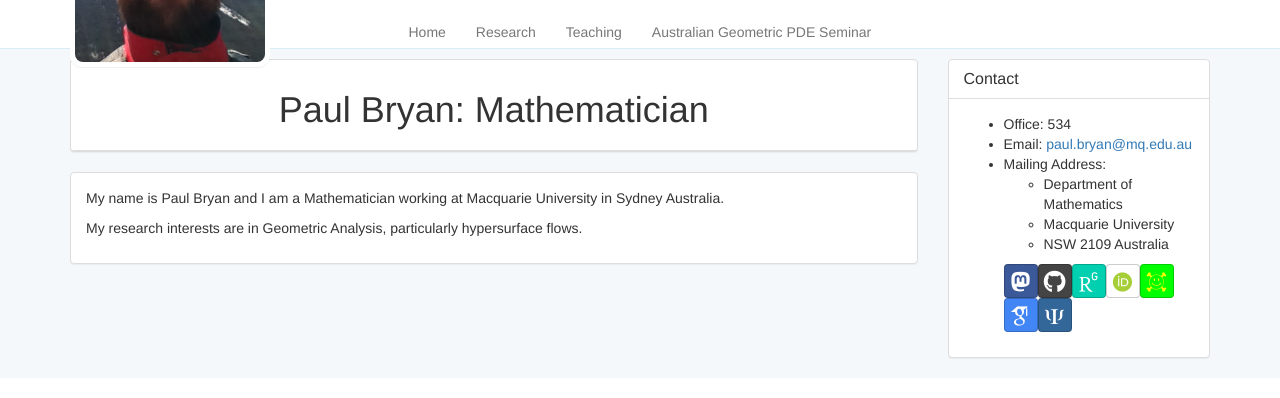
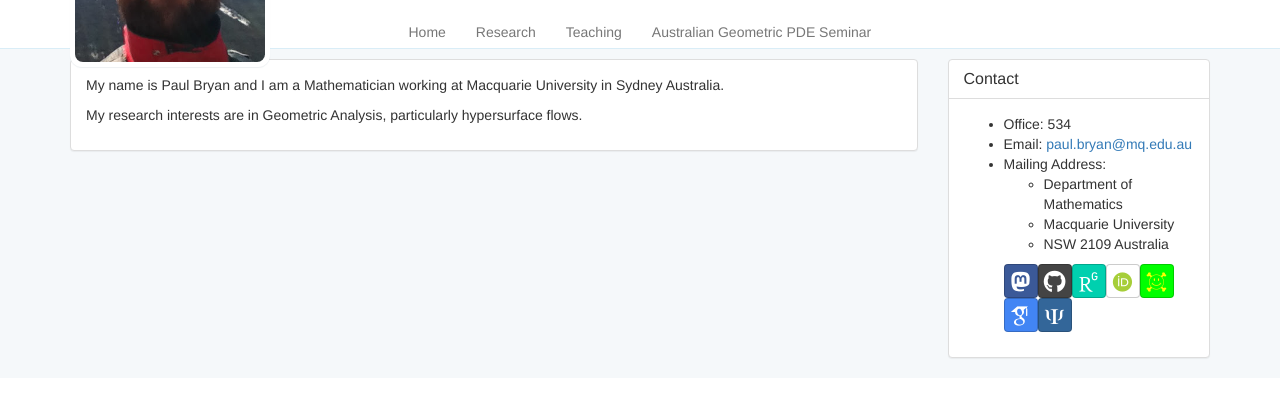
Before and after one commit to pabryan/pabryan.github.io, a Jekyll site: the page built from index.html, in a window 1280 px wide, cut to the strip 454-852 px from the top of the page. Built offline with Jekyll 4.4.1, drawn with Linux system fonts in a browser that asks for light colours; some web fonts are replaced.

Commit message:
Removed page title banner.

```diff
--- a/_layouts/page.html
+++ b/_layouts/page.html
@@ -3,10 +3,10 @@ layout: default
 ---
 
 <!-- Main Content -->
-<div class="panel panel-default content-panel">
-  <div class="panel-heading">
-    <h1> {{ page.title }}</h1>
-  </div>
-</div>
+<!-- <div class="panel panel-default content-panel"> -->
+<!--   <div class="panel-heading"> -->
+<!--     <h1> {{ page.title }}</h1> -->
+<!--   </div> -->
+<!-- </div> -->
 
 {{ content }}
```
